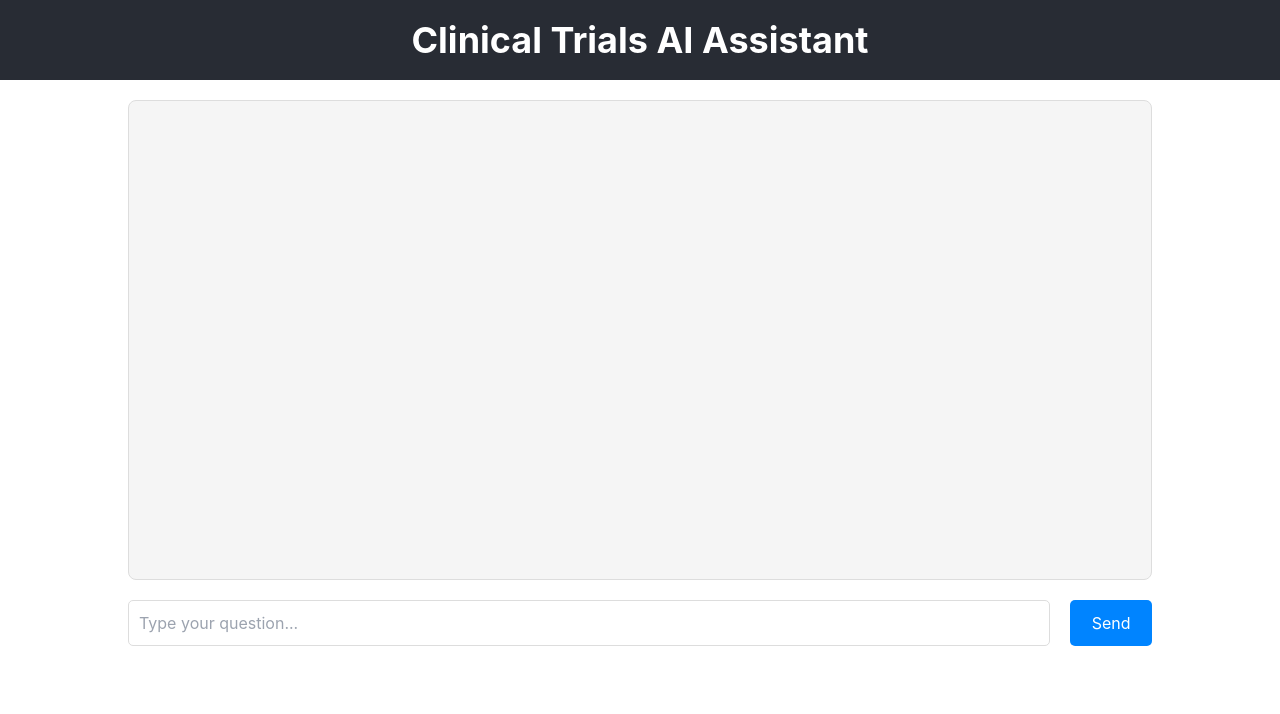
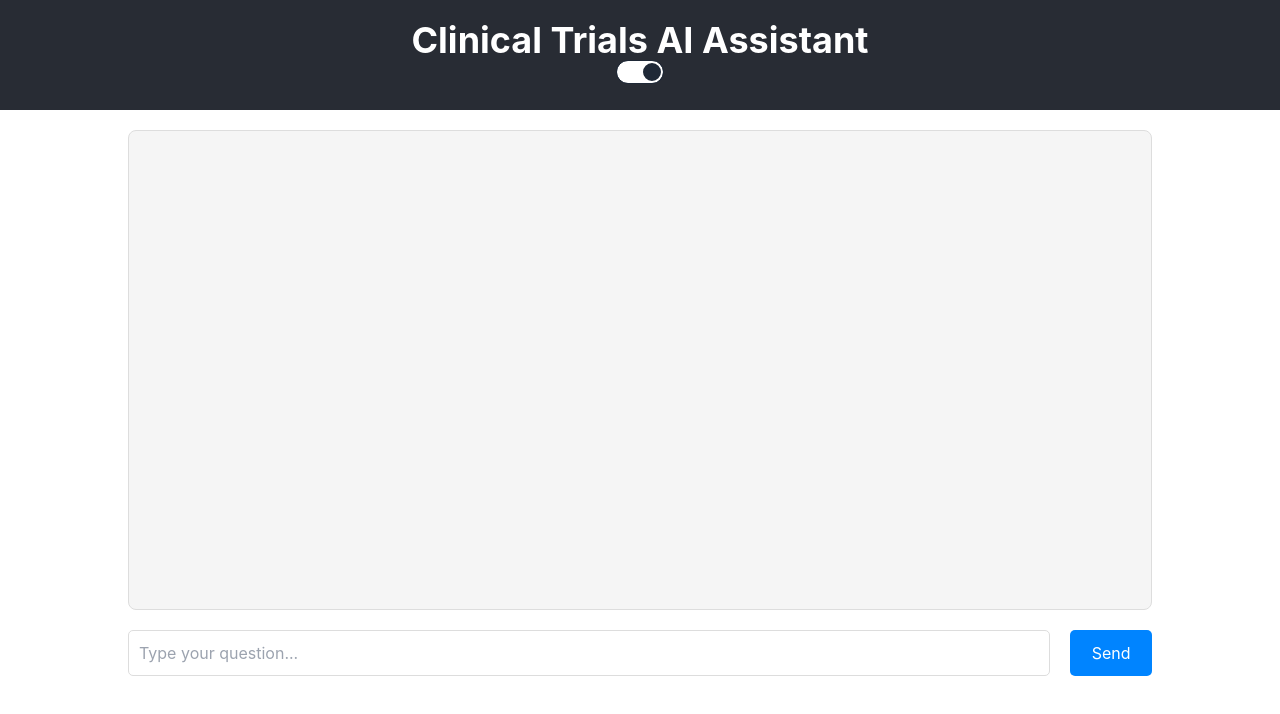
Before and after one commit to sanjana098/ai-hack, a React (Create React App) app in the folder frontend/: page / in a window 1280 px wide. Shown: the top 714 px of the page. Built offline with nearby package versions, Linux system fonts and the light colour scheme.

Commit message:
Added toggle for dark mode

```diff
--- a/frontend/src/App.js
+++ b/frontend/src/App.js
@@ -48,6 +48,7 @@ const App = () => {
     <div className="App">
       <header className="App-header">
         <h1 className="text-4xl font-bold">Clinical Trials AI Assistant</h1>
+        <input type="checkbox" class="toggle" checked />
       </header>
       <main className="App-main">
         <div className="Chat-box">
```
